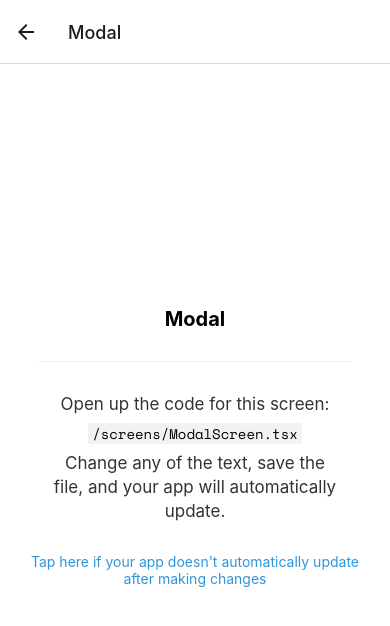
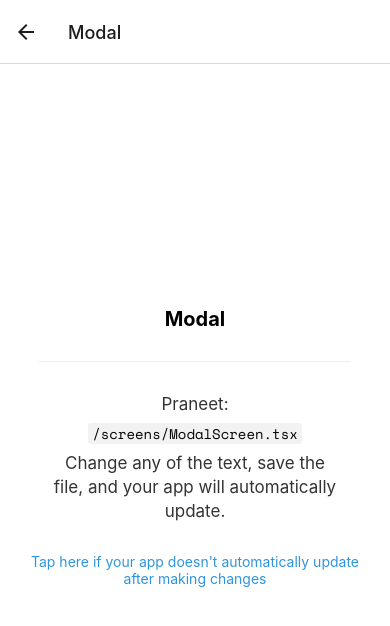
Before and after one commit to praneetpopuri1/mirror, a React Native app: screen /Modal in a window 390 px wide. Shown: the top 626 px of the page. Built offline with nearby package versions, Linux system fonts and the light colour scheme; what expo-linking would draw is missing.

Commit message:
Testing commit

```diff
--- a/components/EditScreenInfo.tsx
+++ b/components/EditScreenInfo.tsx
@@ -13,7 +13,7 @@ export default function EditScreenInfo({ path }: { path: string }) {
           style={styles.getStartedText}
           lightColor="rgba(0,0,0,0.8)"
           darkColor="rgba(255,255,255,0.8)">
-          Open up the code for this screen:
+          Praneet:
         </Text>
 
         <View
```
